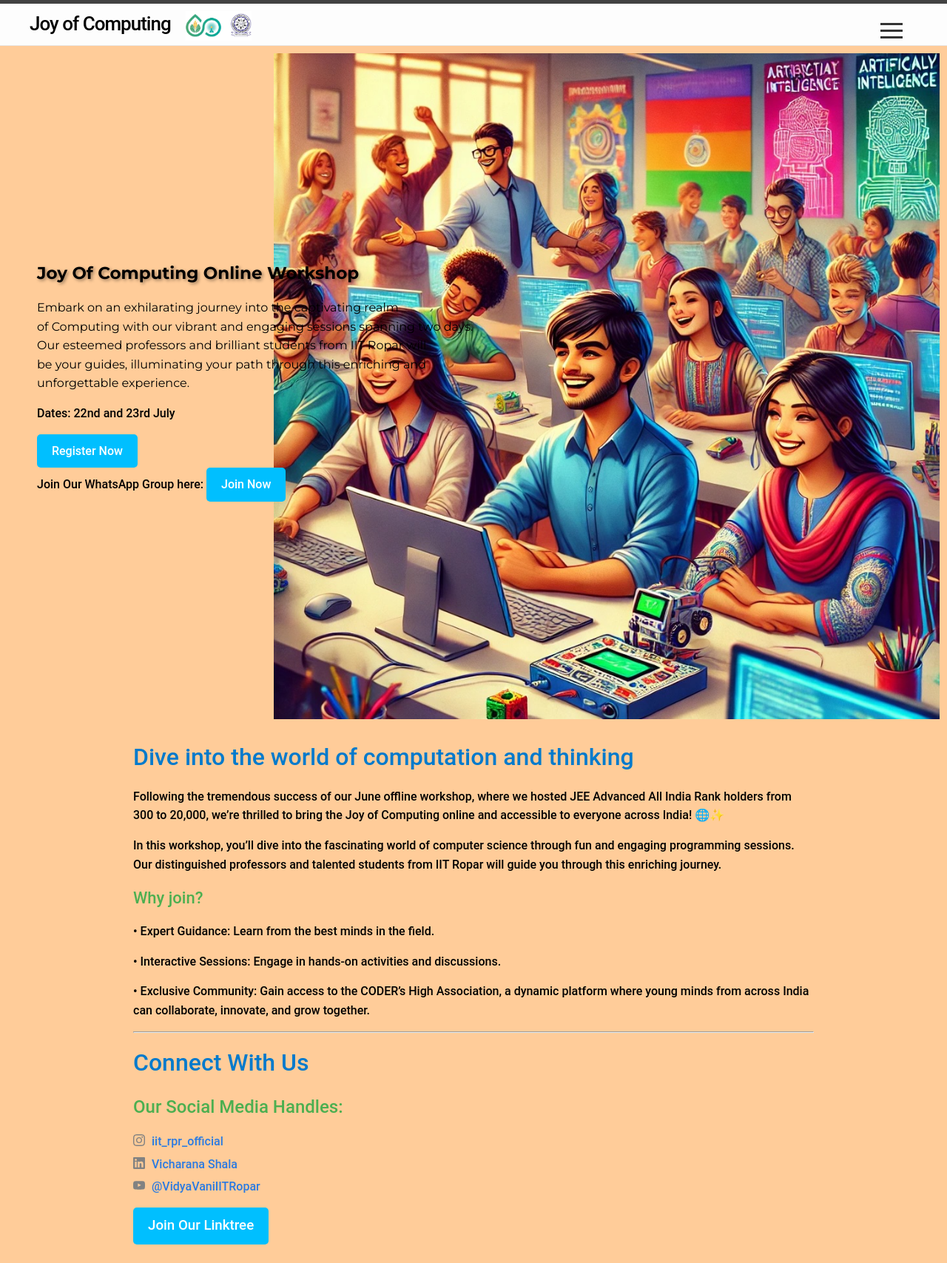
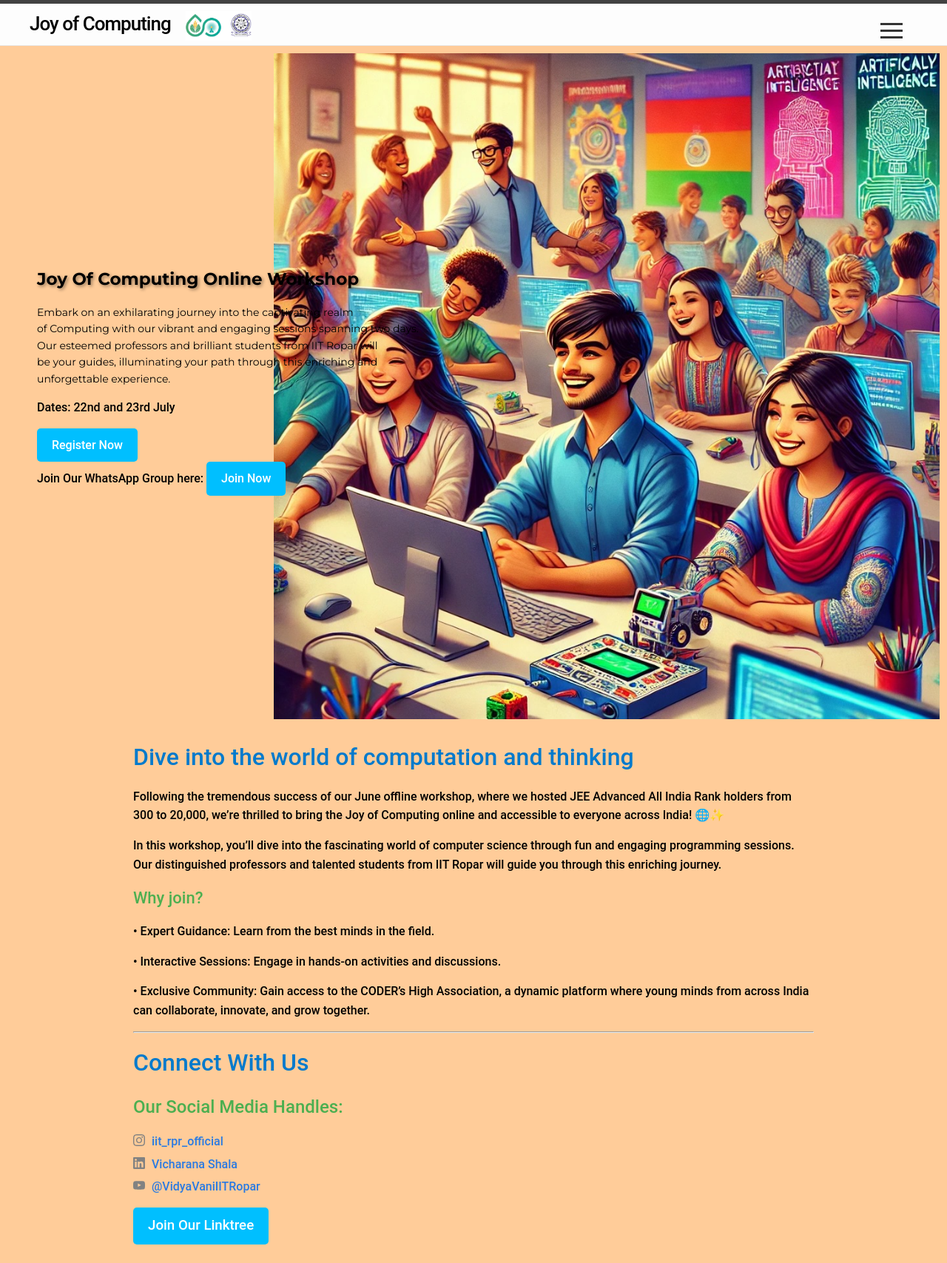
Before and after one commit to sudarshansudarshan/joc, a Jekyll site: the page built from index.markdown, in a window 1280 px wide. Shown: the whole page at 74% size. Built offline with Jekyll 4.4.1, drawn with Linux system fonts in a browser that asks for light colours.

Commit message:
Update home.html

```diff
--- a/_layouts/home.html
+++ b/_layouts/home.html
@@ -160,7 +160,7 @@ layout: default
 <!--       <h2 style="color: black;"><b> Joy Of Computing Online Workshop</b></h2> -->
       <h2 style="color: black; font-family: 'Montserrat', sans-serif; font-size: 23px; text-shadow: 2px 2px 4px rgba(0, 0, 0, 0.4);"><b>Joy Of Computing Online Workshop</b></h2>
 
-      <p style="color: black; font-family: 'Montserrat', sans-serif;">
+      <p style="color: black; font-family: 'Montserrat', sans-serif; font-size: 14px">
         Embark on an exhilarating journey into the captivating realm <br>of Computing with our vibrant and engaging sessions spanning two days. <br>Our esteemed professors and brilliant students from IIT Ropar will <br>be your guides, illuminating your path through this enriching and <br>unforgettable experience.
       </p>
 
```
